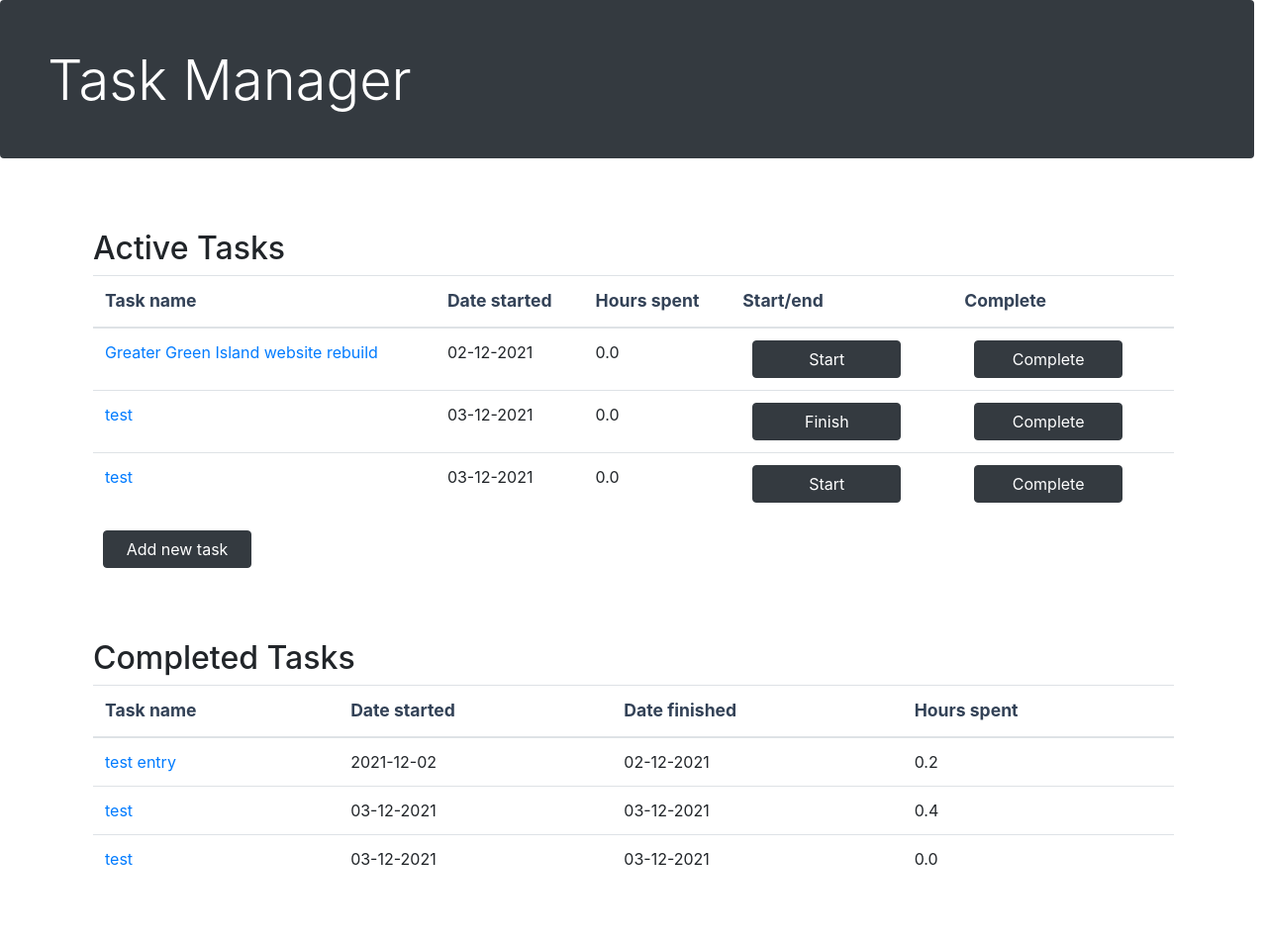
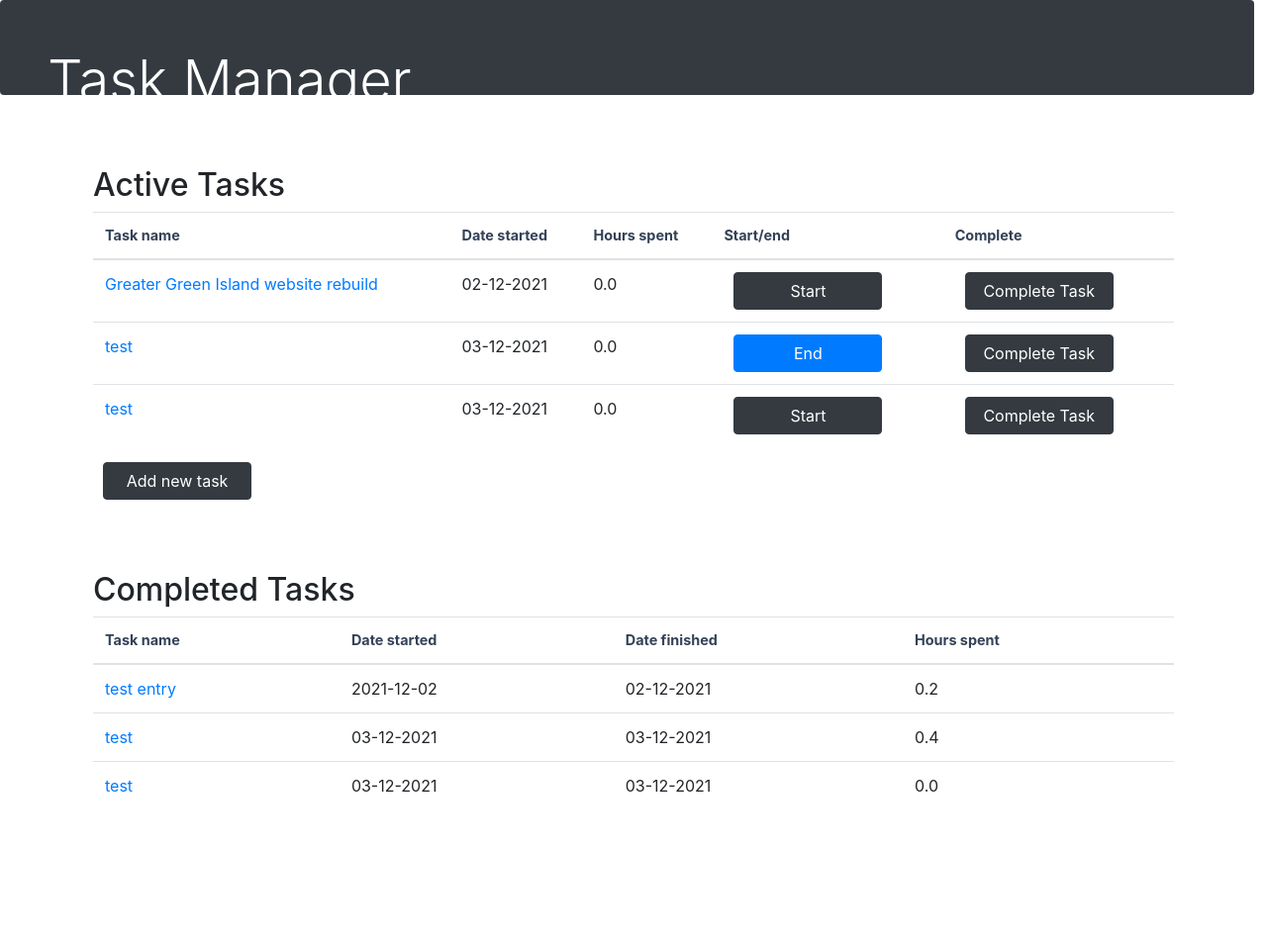
Before and after one commit to 0710160/task-manager, a Flask app: page / in a window 1280 px wide. Shown: the whole page at 99% size. After the commit the page ends 800 px from the top, so only its background shows below. Run offline with Flask 2, Linux system fonts and the light colour scheme; data comes from the database, SQL or seed files in the repository; both versions use the stored data as it was after the commit; some libraries are stand-ins or nearby versions.

Commit message:
Production-ready copy

```diff
--- a/main.py
+++ b/main.py
@@ -4,9 +4,6 @@ from time import time
 from datetime import datetime
 import os
 import psycopg2
-
-##TODO: add footer with Snaptank info just for shigs
-##TODO: add media query for mobile use
 
 app = Flask(__name__)
 
@@ -49,7 +46,7 @@ def home():
 
 @app.route("/start/<task_id>")
 def start(task_id):
-    #Starts timer
+    # Starts timer
     task = TaskList.query.get(task_id)
     task.active = True
     task.task_start_time = time()
@@ -61,7 +58,7 @@ def start(task_id):
 
 @app.route("/end/<task_id>")
 def end(task_id):
-    #Ends timer and adds hours to db
+    # Ends timer and adds hours to db
     task = TaskList.query.get(task_id)
     task.active = False
     time_in_hours = (time() - task.task_start_time) / 3600
@@ -83,7 +80,7 @@ def add():
         new_task_name = request.form["name"]
         new_task = TaskList(name=new_task_name)
         db.session.add(new_task)
-        #get hold of new task after adding it to db so assign task_id
+        # get hold of new task after adding it to db so assign task_id
         get_new_task = db.session.query(TaskList).filter_by(name=new_task_name).first()
         new_task_notes = request.form["note"]
         new_note = Notes(note=new_task_notes, task_id=get_new_task.id)
@@ -146,5 +143,17 @@ def delete(task_id):
     return redirect(url_for('home', active_tasks=active_tasks, completed_tasks=completed_tasks))
 
 
+@app.route("/note/<note_id>")
+def note(note_id):
+    edit_task = TaskList.query.get(task_id)
+    notes = db.session.query(Notes).filter_by(task_id=edit_task.id).all()
+    edit_note = Notes.query.get(note_id)
+    if edit_note.done is True:
+        edit_note.done = False
+    else:
+        edit_note.done = True
+    db.session.commit()
+    return render_template("edit.html", task=edit_task, notes=notes)
+
 if __name__ == "__main__":
     app.run(debug=True)
--- a/static/styles.css
+++ b/static/styles.css
@@ -1,6 +1,6 @@
+/*---------------------------------------- TASK TABLE ---------------------------------------*/
 .task-man {
-  height: 20vh;
-  width: 99vw;
+  height: 18vh; width: 99vw;
 }
 
 th {
@@ -8,15 +8,31 @@ th {
   color: #334257;
   }
 
+.btn {
+  width: 150px;
+  margin: 0 10px;}
+
+/*---------------------------------------- EDIT SCREEN ---------------------------------------*/
 textarea {
   margin-bottom: 20px;
 }
-
-.btn {
-  width: 150px;
-  margin: 0 10px;}
 
 .edit-screen .btn {
   position: relative;
   right: 10px;
 }
+
+ul {
+  margin-top: 10px;
+}
+
+/*---------------------------------------- MEDIA QUERIES ---------------------------------------*/
+@media only screen and (max-width:1300px) {
+  .task-man {
+    height: 8vh;
+  }
+  th {
+    font-size: 0.9em;
+  }
+
+}
--- a/templates/index.html
+++ b/templates/index.html
@@ -19,7 +19,7 @@
     </div>
   </div>
 
-  <div class="container col-xxl-8 px-4 py-5">
+  <div class="task-list container col-xxl-8 px-4 py-5">
   <h2>Active Tasks</h2>
   <table class="table">
   <thead>
@@ -41,9 +41,9 @@
       {% if i.active == False %}
         <td><a class="btn btn-dark buttons" href="/start/{{ i.id }}">Start</a></td>
       {% else %}
-        <td><a class="btn btn-dark buttons" href="/end/{{ i.id }}">Finish</a></td>
+        <td><a class="btn btn-primary buttons" href="/end/{{ i.id }}">End</a></td>
       {% endif %}
-      <td><a class="btn btn-dark buttons" href="/complete/{{ i.id }}">Complete</a></td>
+      <td><a class="btn btn-dark buttons" href="/complete/{{ i.id }}">Complete Task</a></td>
     </tr>
       {% endfor %}
   </tbody>
```
Also changed, not shown: templates/edit.html (+5 -3 lines), static/chevron-double-right.svg (added), timer.db.
